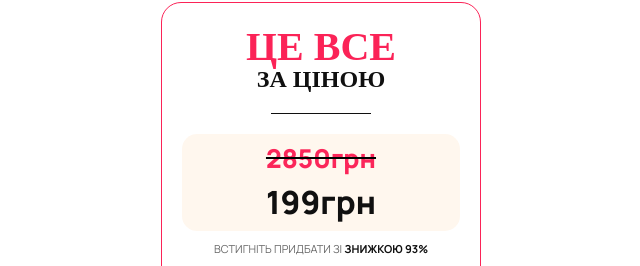
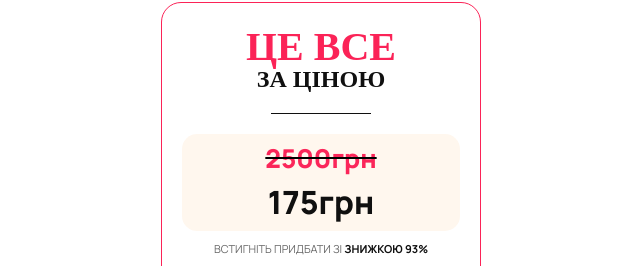
Before and after one commit to RomanIsaiev/work-website-22, a website built with Vite: page index.html in a window 1280 px wide. Shown: the part 4414-4680 px from the top of the page, 319-959 px from the left. Built offline with nearby package versions, Linux system fonts and the light colour scheme; a script that the page names is missing; a web font is replaced by a local one.

Commit message:
Update index.html

```diff
--- a/index.html
+++ b/index.html
@@ -440,8 +440,8 @@
           <div class="wrapper-all">
             <h3 class="wrapper-title">це все<br /><span>за ціною</span></h3>
             <div class="second-wrapper">
-              <p class="old-price">2850грн</p>
-              <p class="new-price">199грн</p>
+              <p class="old-price">2500грн</p>
+              <p class="new-price">175грн</p>
               <!-- <ul class="price-list list">
                 <li class="list-item">до 8.02 - <span>550 грн</span></li>
                 <li class="list-item">до 10.02 - <span>770 грн</span></li>
@@ -694,8 +694,8 @@
               це все<br /><span>за ціною</span>
             </h3>
             <div class="second-wrapper">
-              <p class="old-price">2850грн</p>
-              <p class="new-price">199грн</p>
+              <p class="old-price">2500грн</p>
+              <p class="new-price">175грн</p>
               <!-- <ul class="price-list list">
                 <li class="list-item">до 6.02 - <span>550 грн</span></li>
                 <li class="list-item">до 10.02 - <span>770 грн</span></li>
```
